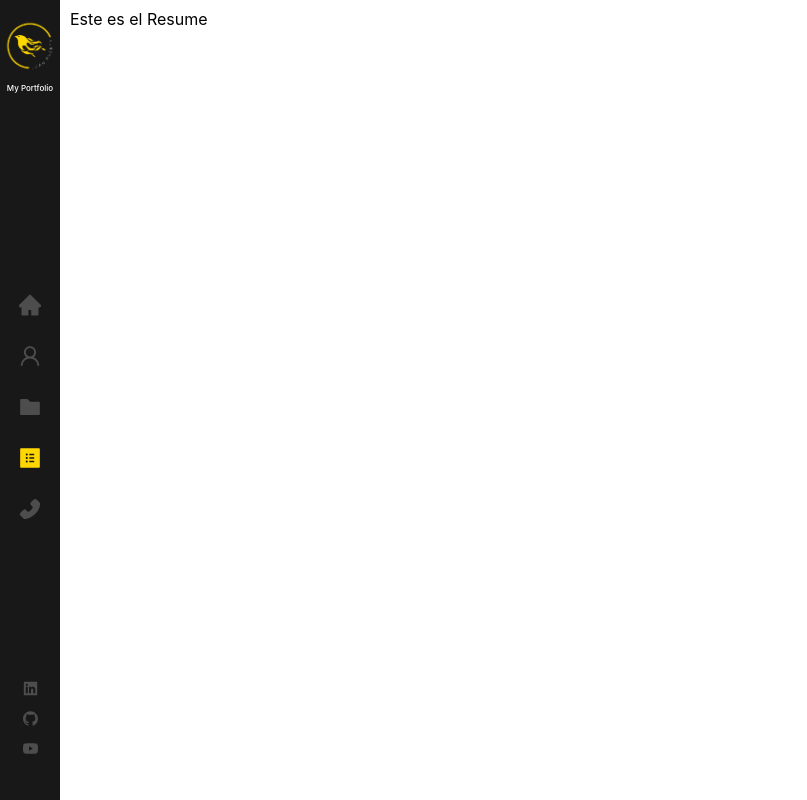
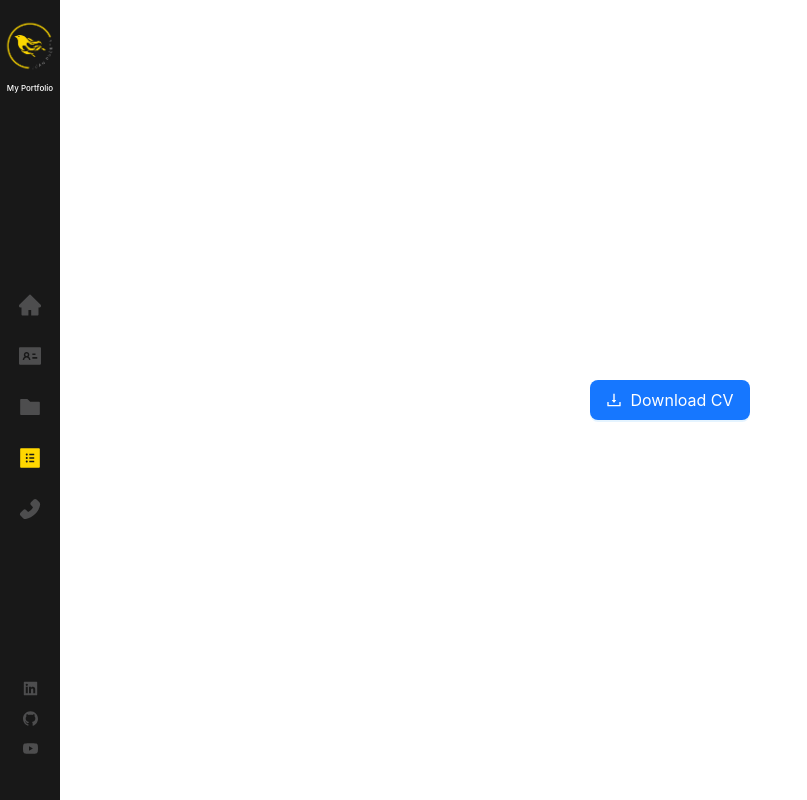
Before and after one commit to Juan-Puerta/portafolio-web, a React (Create React App) app: page /resume in a window 1280 px wide. Shown: the whole page, without its empty margins (0-807 px from the left). Built offline with nearby package versions, Linux system fonts and the light colour scheme.

Commit message:
Se creó la pestaña para descargar mi CV

```diff
--- a/src/components/Sidebar/Sidebar.jsx
+++ b/src/components/Sidebar/Sidebar.jsx
@@ -3,7 +3,7 @@ import { Link, NavLink } from "react-router-dom";
 import {
   HomeFilled,
   PhoneFilled,
-  UserOutlined,
+  IdcardFilled,
   LinkedinFilled,
   GithubFilled,
   YoutubeFilled,
@@ -32,7 +32,7 @@ const Sidebar = () => {
           className="about-link"
           to="/about"
         >
-          <UserOutlined />
+          <IdcardFilled />
         </NavLink>
         <NavLink
           exact="true"
--- a/src/pages/Resume/Resume.css
+++ b/src/pages/Resume/Resume.css
@@ -0,0 +1,6 @@
+.div-resume{
+    height: 100%;
+    display: flex;
+    justify-content: center;
+    align-items: center;
+}
--- a/src/pages/Resume/Resume.jsx
+++ b/src/pages/Resume/Resume.jsx
@@ -1,8 +1,23 @@
 import React from "react";
+import { DownloadOutlined } from "@ant-design/icons";
+import { Button } from "antd";
+import resume from "../../assets/documents/resume.pdf";
 import "./Resume.css";
 
 const Resume = () => {
-  return <div>Este es el Resume</div>;
+  return (
+    <div className="div-resume">
+      <Button
+        type="primary"
+        icon={<DownloadOutlined />}
+        size="large"
+        href={resume}
+        download="Resume - Juan Puerta.pdf"
+      >
+        Download CV
+      </Button>
+    </div>
+  );
 };
 
 export default Resume;
```
Also changed, not shown: 1 other file (tests, documents, lock files or other folders).
